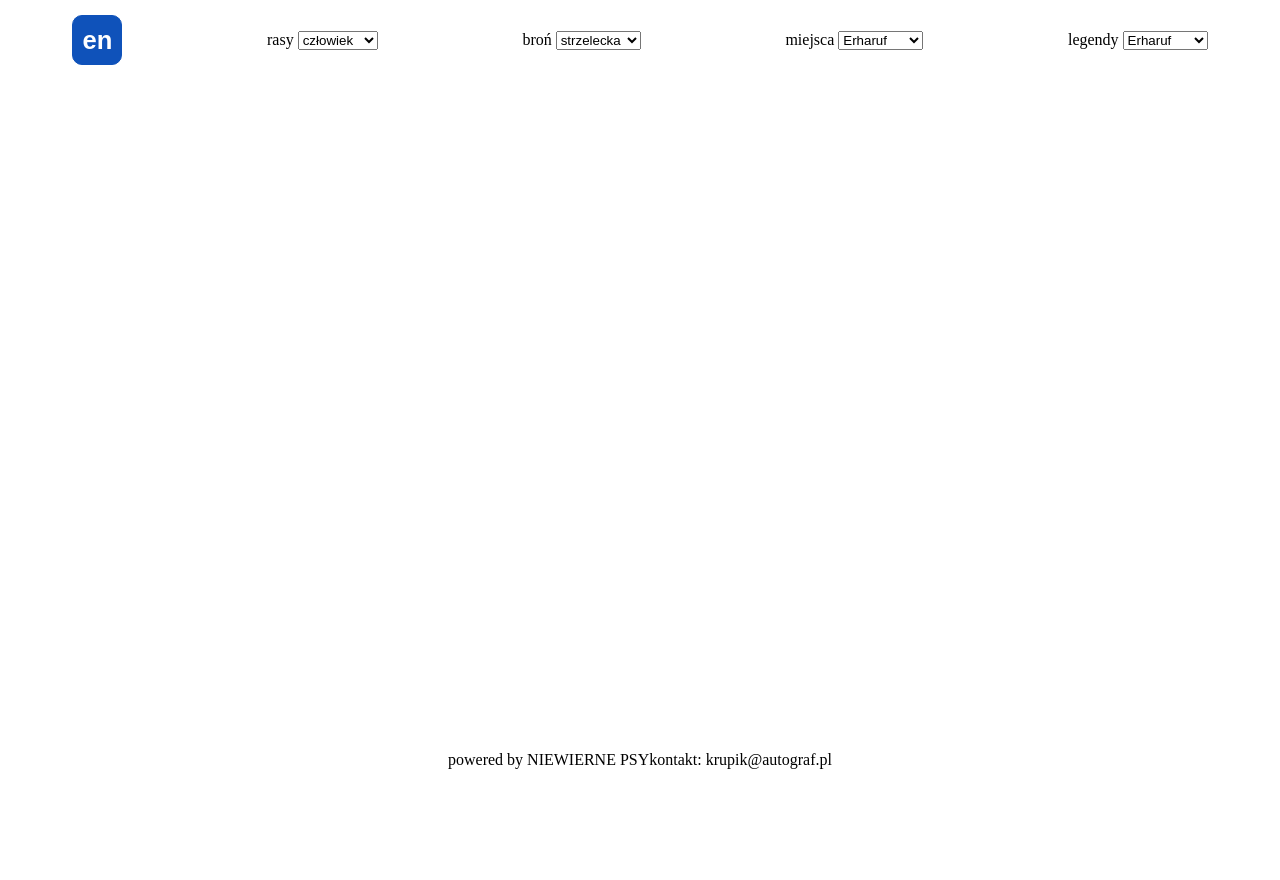
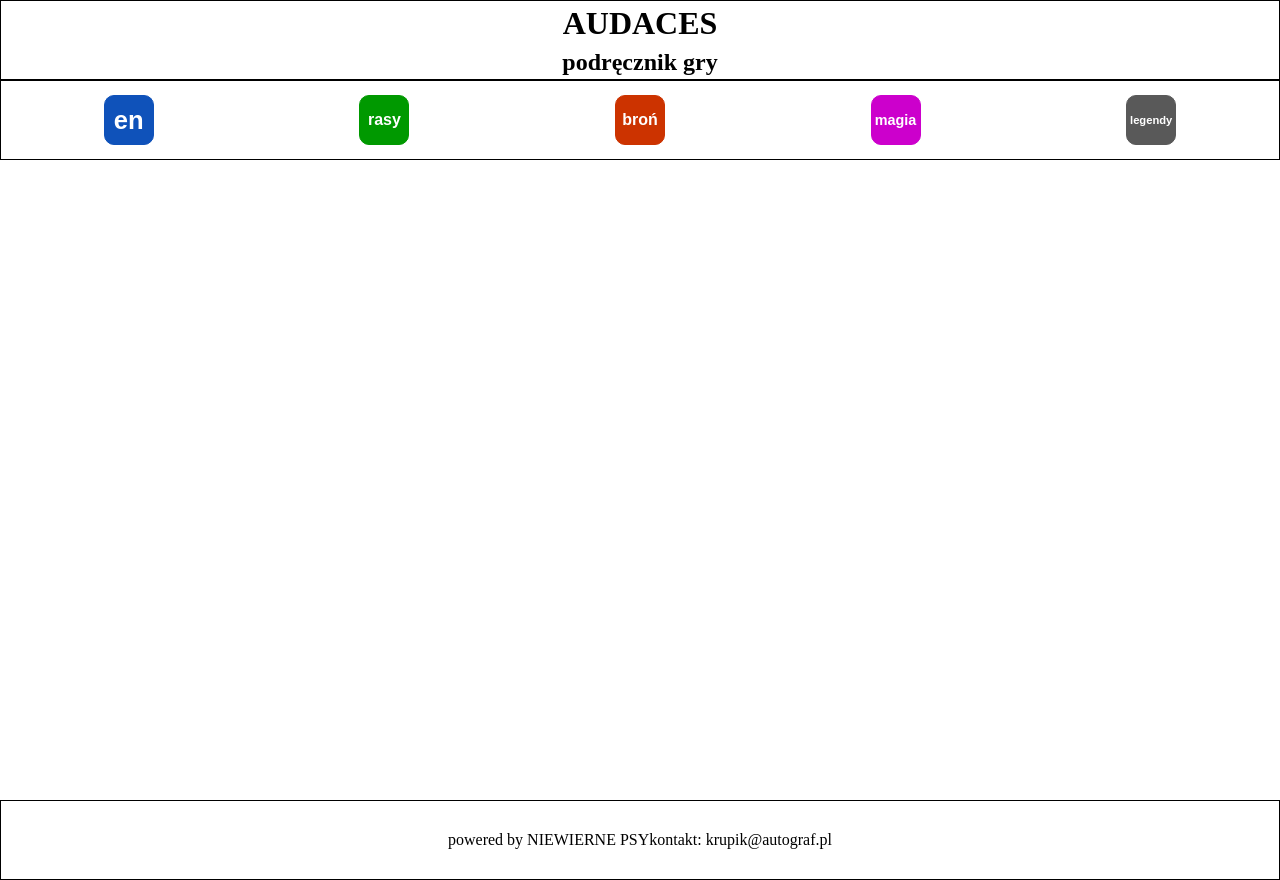
Before and after one commit to SzymekCendecki/manualAudaces, a website: page index.html in a window 1280 px wide. Before the commit the page ends 800 px from the top, so only its background shows below. Drawn offline with Linux system fonts and the light colour scheme.

Commit message:
add new btns to nav

```diff
--- a/index.html
+++ b/index.html
@@ -27,43 +27,10 @@
 
     <nav>
         <button id="languageBtn">en</button>
-
-        <label>rasy
-            <select id="races" name="races">
-                <option value="human">człowiek</option>
-                <option value="dwarf">krasnolud</option>
-                <option value="elv">elf</option>
-                <option value="orc">ork</option>
-            </select>
-        </label>
-
-        <label>broń
-            <select id="weapon" name="weapon">
-                <option value="shoot">strzelecka</option>
-                <option value="short">krótka</option>
-                <option value="siege">oblężnicza</option>
-                <option value="magic">magiczna</option>
-            </select>
-        </label>
-
-        <label>miejsca
-            <select id="place" name="place">
-                <option value="erharuf">Erharuf</option>
-                <option value="">krótka</option>
-                <option value="siege">oblężnicza</option>
-                <option value="magic">magiczna</option>
-            </select>
-        </label>
-
-        <label>legendy
-            <select id="place" name="place">
-                <option value="erharuf">Erharuf</option>
-                <option value="">krótka</option>
-                <option value="siege">oblężnicza</option>
-                <option value="magic">magiczna</option>
-            </select>
-        </label>
-
+        <button id="races">rasy</button>
+        <button id="weapon">broń</button>
+        <button id="magic">magia</button>
+        <button id="tales">legendy</button>
     </nav>
 
     <div id="mainContainer">
--- a/scss/main.scss
+++ b/scss/main.scss
@@ -16,15 +16,12 @@ header, nav, footer{
     flex-wrap: wrap;
     justify-content: center;
     align-items: center;
+    border: 1px solid black;
 }
 
 h1, h2{
     width: 100%;
     text-align: center;
-}
-
-header{
-    display: none;
 }
 
 nav{
@@ -33,7 +30,7 @@ nav{
     justify-content: space-around;
     align-items: center;
 
-    #languageBtn{
+    #languageBtn, #races, #weapon, #magic, #tales{
         width: 50px;
         height: 50px;
         border-radius: 10px;
@@ -45,11 +42,63 @@ nav{
         color: #fff;
     }
 
+    #races, #weapon, #magic{
+        font-size: 1em;
+    }
+
+    #races{
+        background-color: #009900;
+        border: 1px solid #009900;
+    }
+
+    #races:active{
+        background-color: #00e600;
+        border: 4px solid #009900;
+        color: #000;
+    }
+
+    #weapon{
+        background-color: #cc3300;
+        border: 1px solid#cc3300;
+    }
+
+    #weapon:active{
+        background-color: #ff6633;
+        border: 4px solid #cc3300;
+        color: #000;
+    }
+
+    #magic{
+        background-color: #cc00cc;
+        border: 1px solid #cc00cc;
+        font-size: 0.9em;
+    }
+
+    #magic:active{
+        background-color: #ff66ff;
+        border: 4px solid #cc00cc;
+        color: #000;
+    }
+
+    #tales{
+        background-color: #595959;
+        border: 1px solid #595959;
+        font-size: 0.7em;
+    }
+
+    #tales:active{
+        background-color: #a6a6a6;
+        border: 4px solid #595959;
+        color: #000;
+    }
+
     #languageBtn:active{
         background-color: #72a5f4;
         border: 4px solid #0f52ba;
         color: #000;
     }
+
+
 }
 
 #mainContainer{
```
Also changed, not shown: css/main.css, 1 other file.
